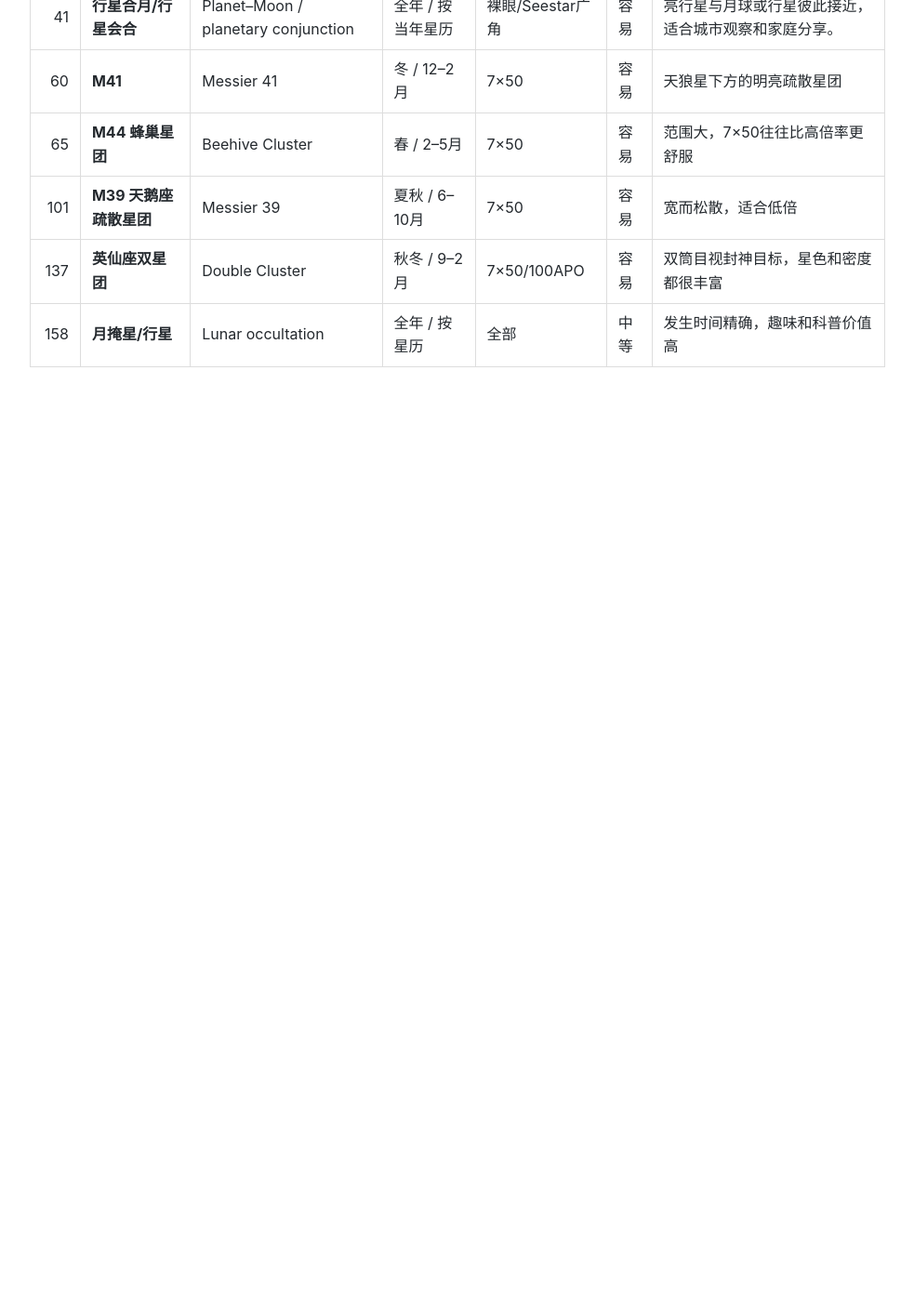
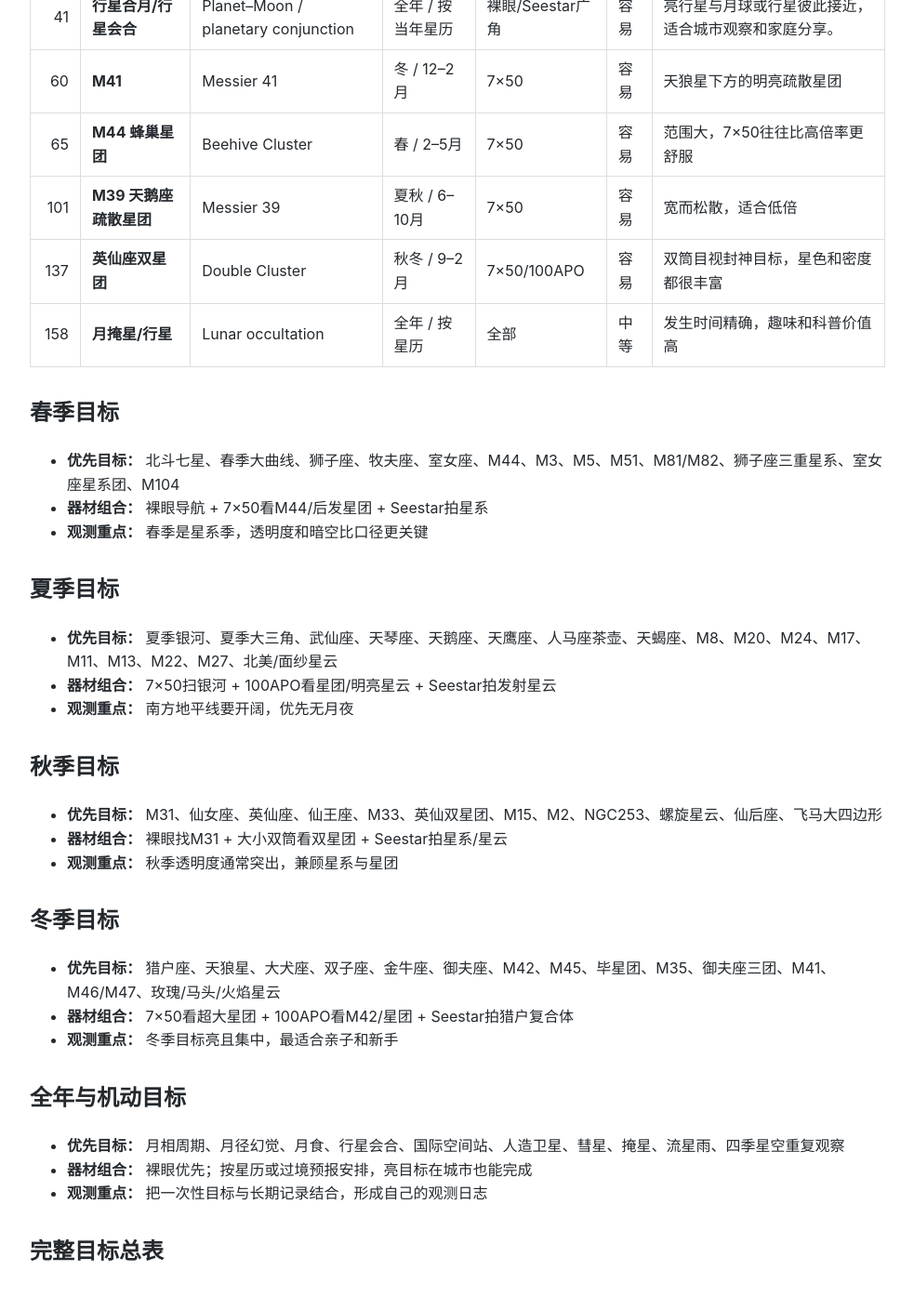
Before and after one commit to dadongshangu/nightwatch, a Jekyll site: the page built from 全年观星目标清单.md, in a window 1280 px wide and 1400 px high, scrolled down 1062 px. Shown: the top 1395 px of the window at 93% size, without its empty margins (148-1131 px from the left). Built offline with Jekyll 4.4.1, drawn with Linux system fonts in a browser that asks for light colours; our own code applies the rules of GitHub Pages for plain Markdown files; before the commit the page ends 1473 px from its top, so only the background shows below that.

Commit message:
Update 全年观星目标清单.md

```diff
--- a/全年观星目标清单.md
+++ b/全年观星目标清单.md
@@ -36,3 +36,37 @@
 | 101 | **M39 天鹅座疏散星团** | Messier 39 | 夏秋 / 6–10月 | 7×50 | 容易 | 宽而松散，适合低倍 |
 | 137 | **英仙座双星团** | Double Cluster | 秋冬 / 9–2月 | 7×50/100APO | 容易 | 双筒目视封神目标，星色和密度都很丰富 |
 | 158 | **月掩星/行星** | Lunar occultation | 全年 / 按星历 | 全部 | 中等 | 发生时间精确，趣味和科普价值高 |
+
+## 春季目标
+
+- **优先目标：** 北斗七星、春季大曲线、狮子座、牧夫座、室女座、M44、M3、M5、M51、M81/M82、狮子座三重星系、室女座星系团、M104
+- **器材组合：** 裸眼导航 + 7×50看M44/后发星团 + Seestar拍星系
+- **观测重点：** 春季是星系季，透明度和暗空比口径更关键
+
+## 夏季目标
+
+- **优先目标：** 夏季银河、夏季大三角、武仙座、天琴座、天鹅座、天鹰座、人马座茶壶、天蝎座、M8、M20、M24、M17、M11、M13、M22、M27、北美/面纱星云
+- **器材组合：** 7×50扫银河 + 100APO看星团/明亮星云 + Seestar拍发射星云
+- **观测重点：** 南方地平线要开阔，优先无月夜
+
+## 秋季目标
+
+- **优先目标：** M31、仙女座、英仙座、仙王座、M33、英仙双星团、M15、M2、NGC253、螺旋星云、仙后座、飞马大四边形
+- **器材组合：** 裸眼找M31 + 大小双筒看双星团 + Seestar拍星系/星云
+- **观测重点：** 秋季透明度通常突出，兼顾星系与星团
+
+## 冬季目标
+
+- **优先目标：** 猎户座、天狼星、大犬座、双子座、金牛座、御夫座、M42、M45、毕星团、M35、御夫座三团、M41、M46/M47、玫瑰/马头/火焰星云
+- **器材组合：** 7×50看超大星团 + 100APO看M42/星团 + Seestar拍猎户复合体
+- **观测重点：** 冬季目标亮且集中，最适合亲子和新手
+
+## 全年与机动目标
+
+- **优先目标：** 月相周期、月径幻觉、月食、行星会合、国际空间站、人造卫星、彗星、掩星、流星雨、四季星空重复观察
+- **器材组合：** 裸眼优先；按星历或过境预报安排，亮目标在城市也能完成
+- **观测重点：** 把一次性目标与长期记录结合，形成自己的观测日志
+
+## 完整目标总表
+
+<div style="overflow-x:auto;">
```
